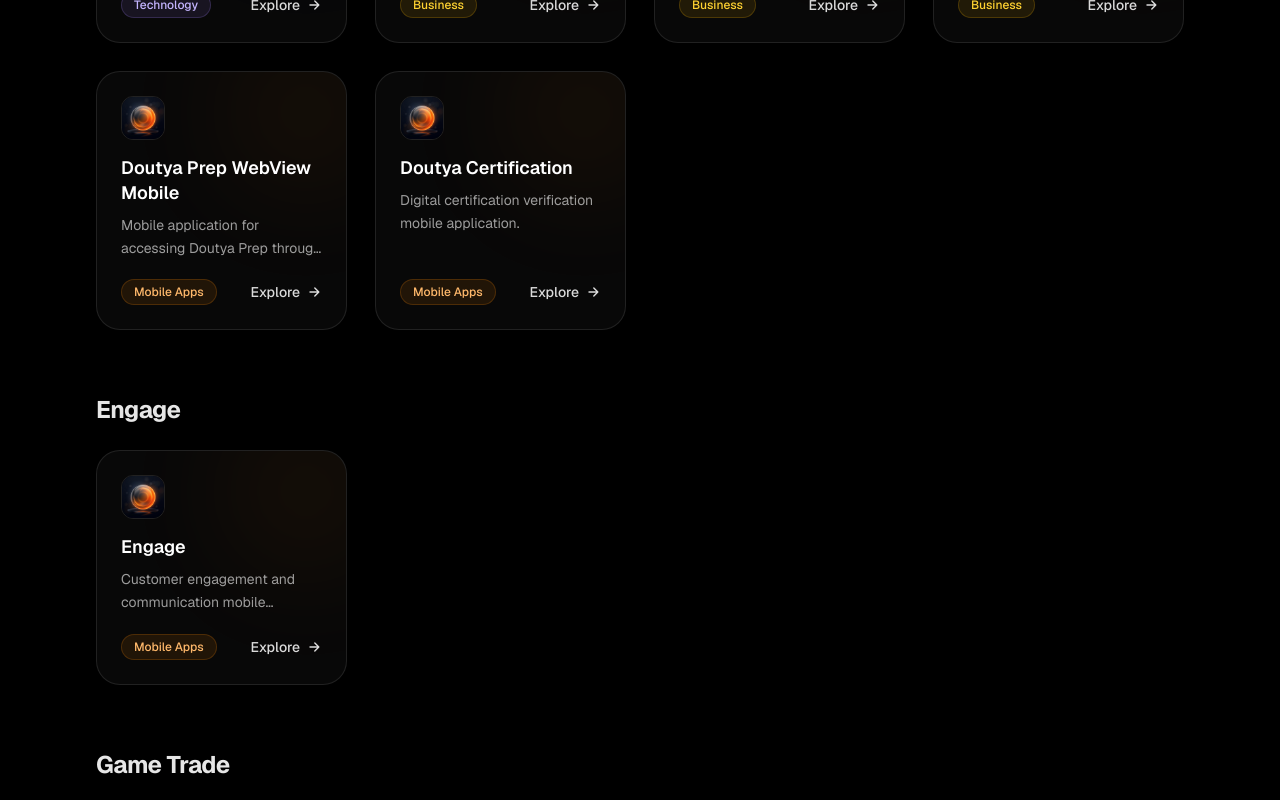
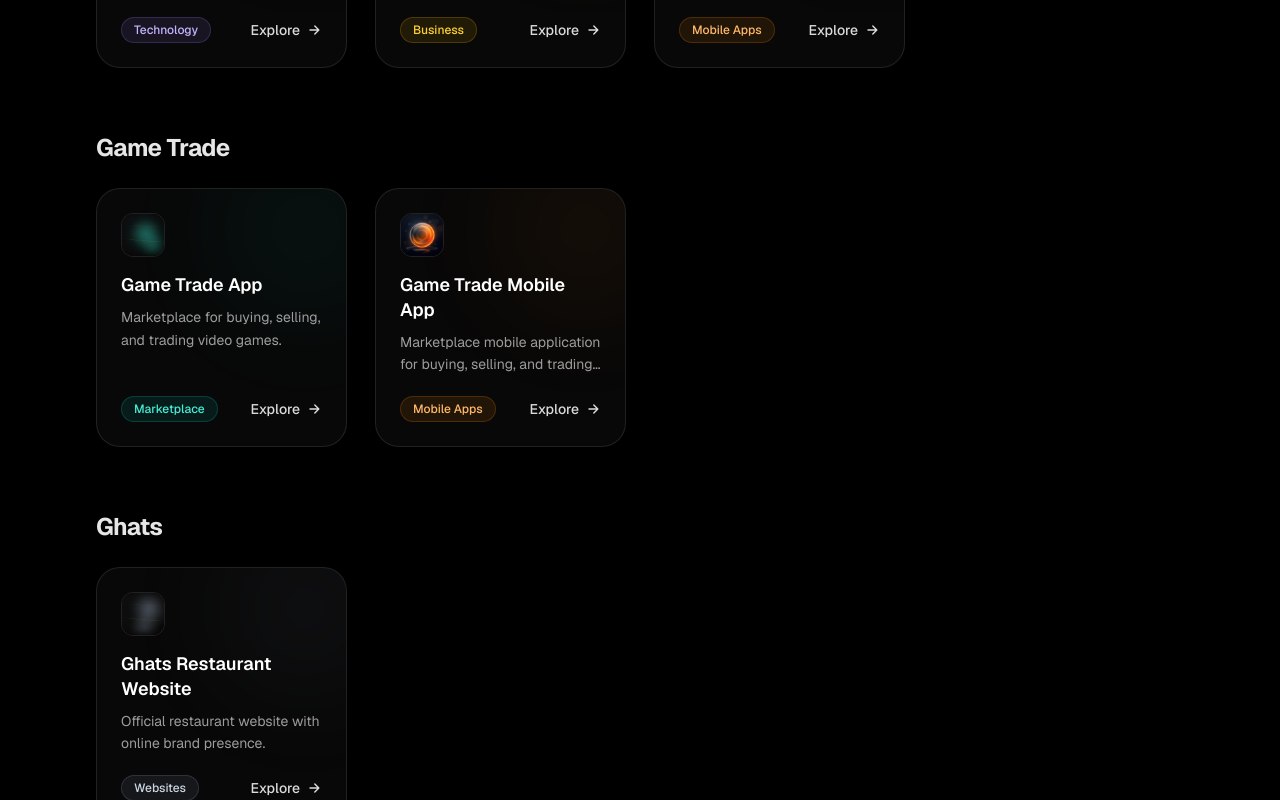
Before and after one commit to doutyacodes/byroice-web, a Next.js app: page /business in a window 1280 px wide. Shown: the part 2060-2860 px from the top of the page. Built offline with nearby package versions, Linux system fonts and the light colour scheme.

Commit message:
Update grouping for Xortcut, Xortlist, and Engage

```diff
--- a/components/business/BusinessGrid.tsx
+++ b/components/business/BusinessGrid.tsx
@@ -9,7 +9,9 @@
   if (name.includes("Hospital Token")) return "Hospital Token";
   if (name.includes("Hommunity") || name.includes("Tenman")) return "Hommunity";
   if (name.includes("Woman Safety")) return "Woman Safety";
-  if (name.includes("Wowfy")) return "Wowfy";
+  if (name.includes("Wowfy") || name.includes("Engage")) return "Wowfy";
+  if (name.includes("Xortcut") || name.includes("Certification")) return "Xortcut";
+  if (name.includes("Xortlist") || name.includes("Recruit")) return "Xortlist";
   if (name.includes("Doutya")) return "Doutya";
   if (name.includes("Axara")) return "Axara";
   if (name.includes("Knockster")) return "Knockster";
```
